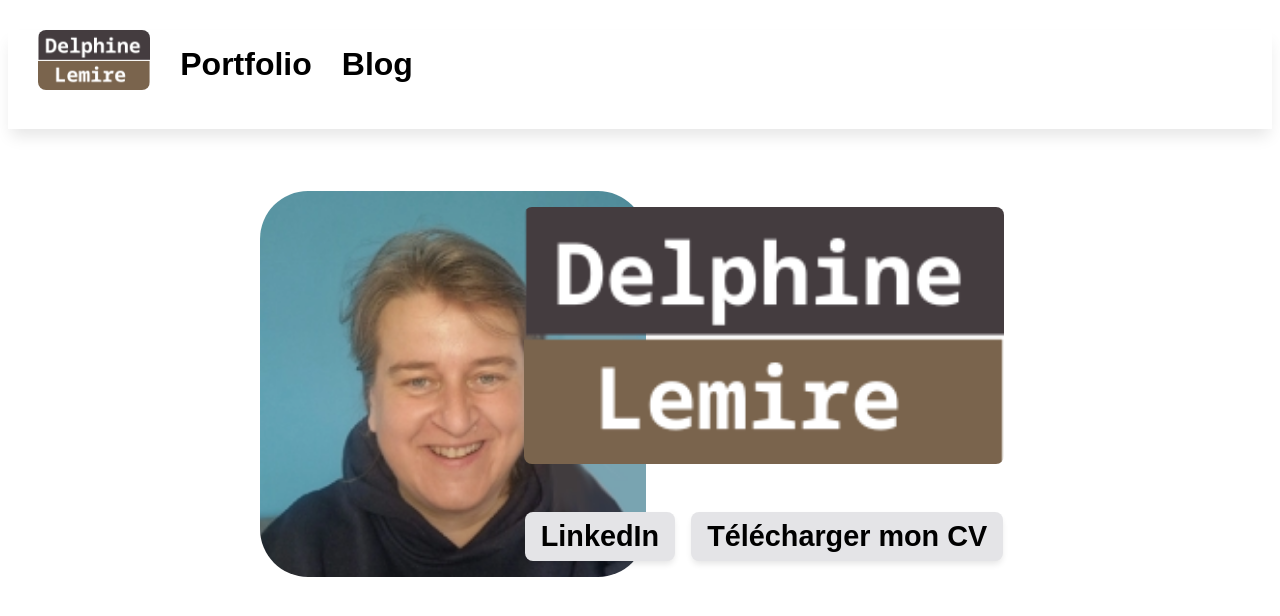
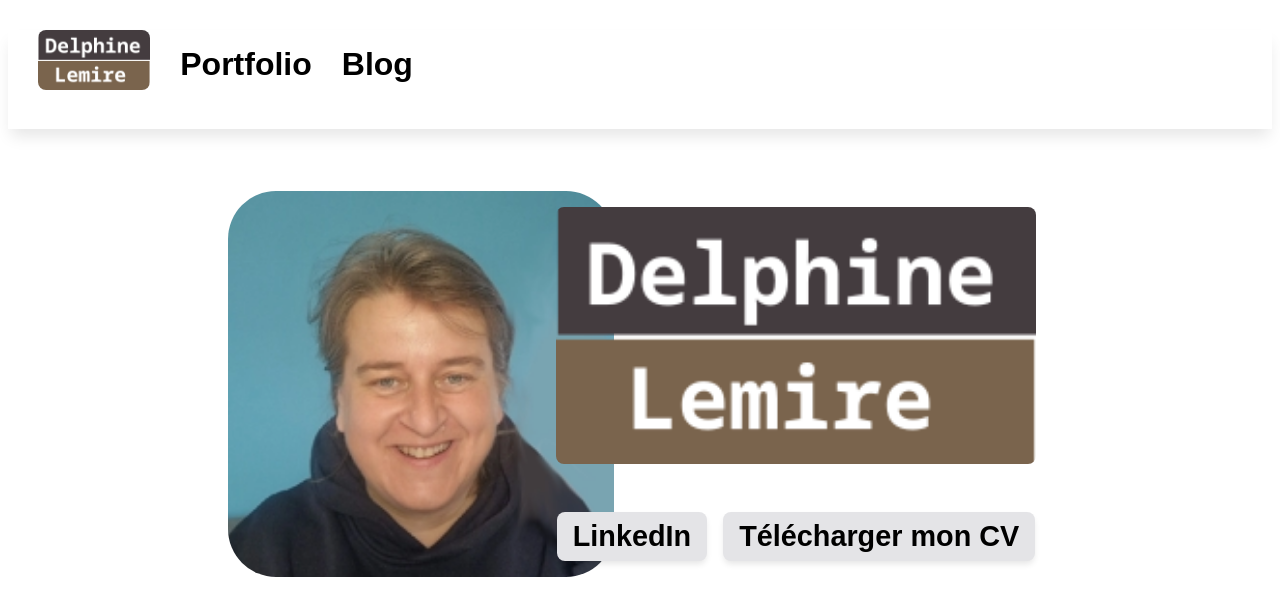
Before and after one commit to DelphineLemire/DelphineLemire.github.io, a Jekyll site: the page built from docs/index.md, in a window 1280 px wide. Shown: the top 616 px of the page. Built offline with Jekyll 4.4.1, drawn with Linux system fonts in a browser that asks for light colours.

Commit message:
style index

```diff
--- a/docs/_sass/main.scss
+++ b/docs/_sass/main.scss
@@ -6,6 +6,10 @@ div {
     display: flex;
     padding: 1rem;
     gap:1em;
+}
+
+div.greatgap{
+    gap:5em;
 }
 
 img {
```
